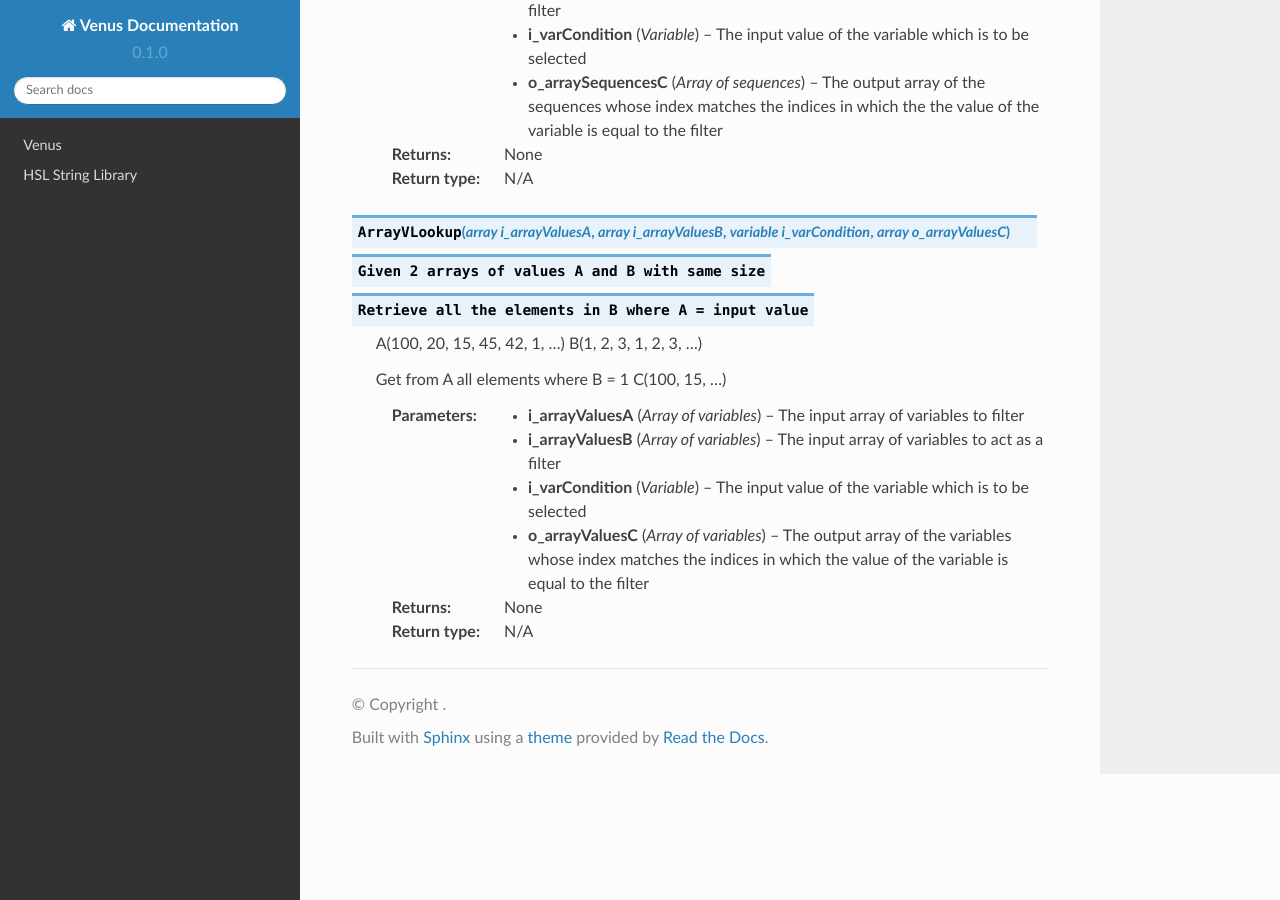
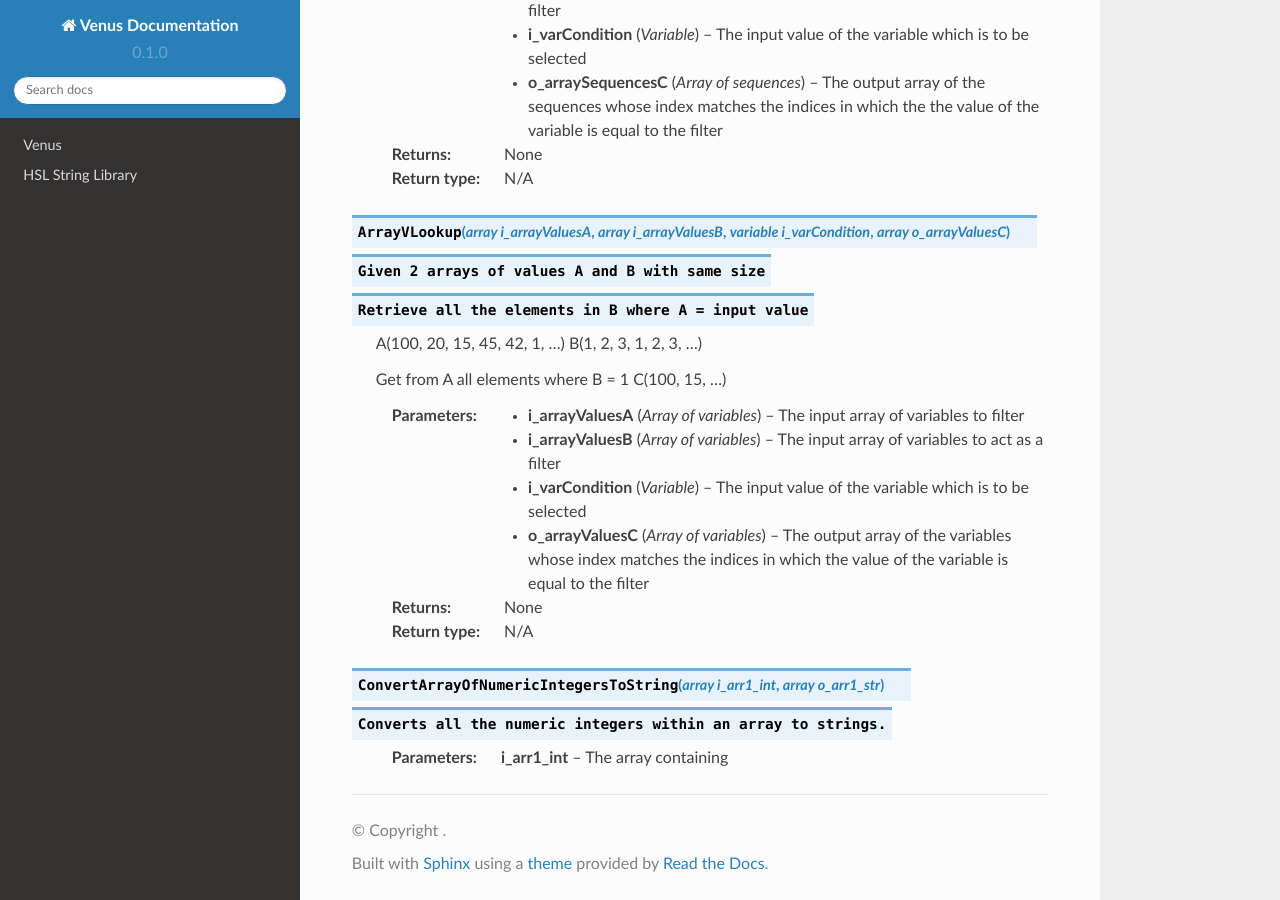
Before and after one commit to theonetruenerd/VenusLibraryDocumentation, a Sphinx documentation site: the page built from docs/source/ArrayTools.rst, in a window 1280 px wide and 900 px high, scrolled down 804 px. Built offline with Sphinx 7.4.7 and the Read the Docs theme 2.0.0, drawn with Linux system fonts in a browser that asks for light colours.

Commit message:
Update ArrayTools.rst

```diff
--- a/docs/source/ArrayTools.rst
+++ b/docs/source/ArrayTools.rst
@@ -54,3 +54,8 @@ The ArrayTools library provides the following functions:
   :type o_arrayValuesC: Array of variables
   :return: None
   :rtype: N/A
+
+.. py:function:: ConvertArrayOfNumericIntegersToString(array i_arr1_int, array o_arr1_str)
+  Converts all the numeric integers within an array to strings.
+
+  :param i_arr1_int: The array containing
```
